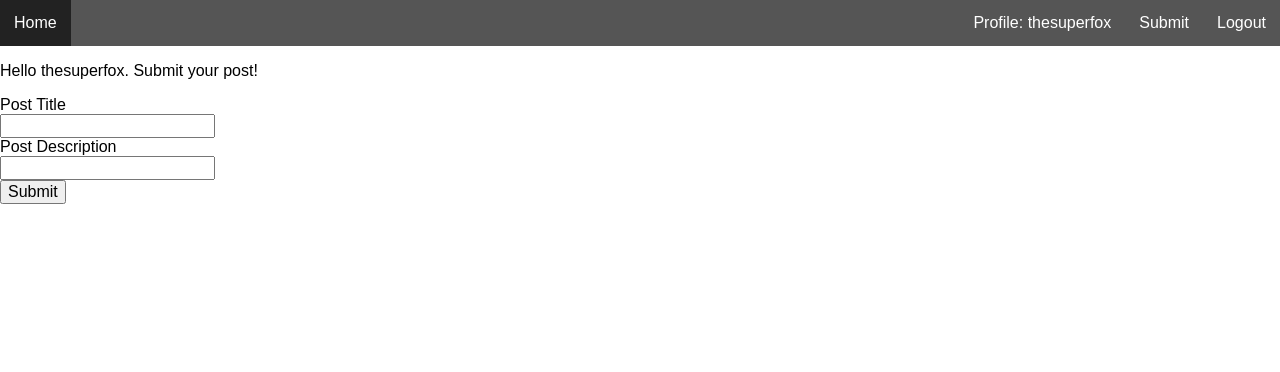
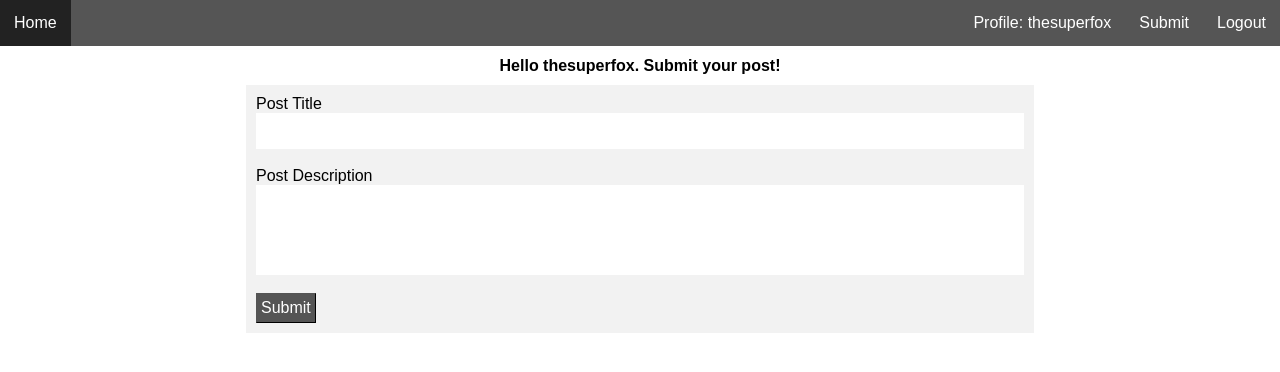
Before and after one commit to ErikBZ/UntitledSite, a Django app: page /topics/submit/ in a window 1280 px wide. Shown: the top 372 px of the page. Run offline with Django 3.2, Linux system fonts and the light colour scheme; a user stored in the database is signed in.

Commit message:
Added css to the register and submission pages. They look a bit better now. I guess it's time now to work on the replis models and properly displaying them on the details page.

```diff
--- a/topics/static/topics/index_style.css
+++ b/topics/static/topics/index_style.css
@@ -2,7 +2,6 @@
   CSS for the homagepage file
   will also be used by the detail page
 */
-
 h4{
 	margin: 0;
 }
--- /dev/null
+++ b/topics/static/topics/submission_style.css
@@ -0,0 +1,31 @@
+/* overriding stuff */
+.box:hover{
+	background-color: #F2F2F2;
+}
+
+h1{
+	text-align: center;
+}
+.post_box{
+	width: 100%;
+	padding: 0;
+	display: block;
+	border-width: 0px;
+	resize: none;
+}
+
+.btn{
+	border-color: black;
+	border-width: 1px;
+	background-color: #555;
+	color: white;
+	padding: 5px 4px;
+	cursor: pointer;
+}
+.btn:hover{
+	background-color: #222;
+}
+
+#post_data{
+	/* just for using text area */
+}
--- a/topics/templates/topics/login.html
+++ b/topics/templates/topics/login.html
@@ -9,7 +9,7 @@
 {% block content %}
 	<div class="login_box">
 		<form method="post">
-			<p>Please Login!</p>
+			<h1>Please Login!</h1>
 			<!-- I have to have csrf_token inside the form -->
 			{% csrf_token %}
 			<div class="auth_box">
--- a/topics/templates/topics/submit_post_form.html
+++ b/topics/templates/topics/submit_post_form.html
@@ -2,16 +2,24 @@
 
 {% block title %} Submit Your Post! {% endblock %}
 
+{% load staticfiles %}
+{% block extra_css %}
+	<link rel="stylesheet" type="text/css" href="{% static 'topics/index_style.css' %}">
+	<link rel="stylesheet" type="text/css" href="{% static 'topics/submission_style.css' %}">
+{% endblock %}
+
 {% block content %}
-	<p>
+	<h1>
 		Hello {{ user }}. Submit your post!
-	</p>
-	<form method="post">
-		{% csrf_token %}
-		Post Title<br>
-		<input type="text" name="title"><br>
-		Post Description<br>
-		<input type="text" name="desc"><br>
-		<input type="submit" name="btn">
-	</form>
+	</h1>
+	<div class="box" style="">
+		<form method="post" id="post_data">
+			{% csrf_token %}
+			<label>Post Title</label><br>
+			<textarea name="title" class="post_box" form="post_data"></textarea><br>
+			<label>Post Description</label><br>
+			<textarea name="desc" class="post_box" form="post_data" rows="5"></textarea><br>
+			<input type="submit" name="btn" class="btn">
+		</form>
+	</div>
 {% endblock %}
```
Also changed, not shown: topics/static/topics/login_style.css (+24 -2 lines), topics/templates/topics/register_user.html (+11 -1 lines).
